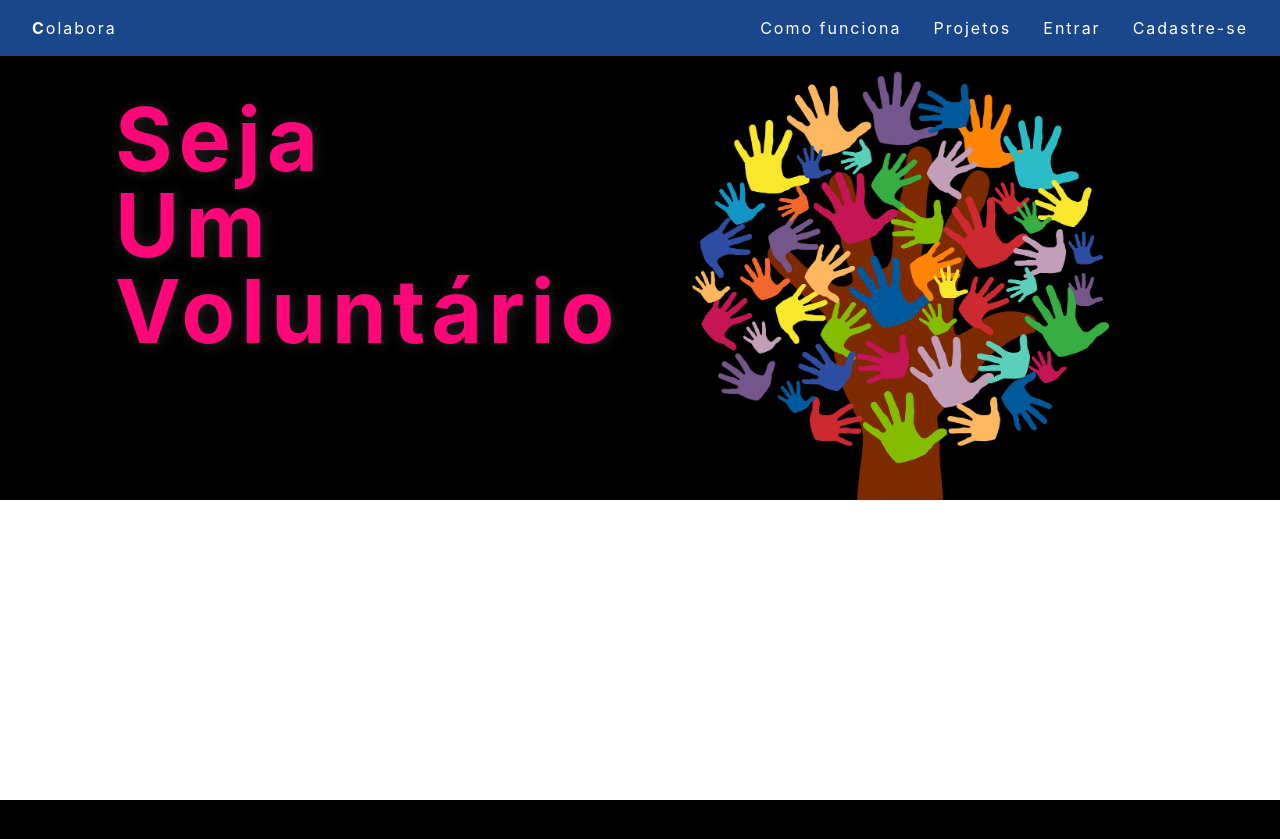
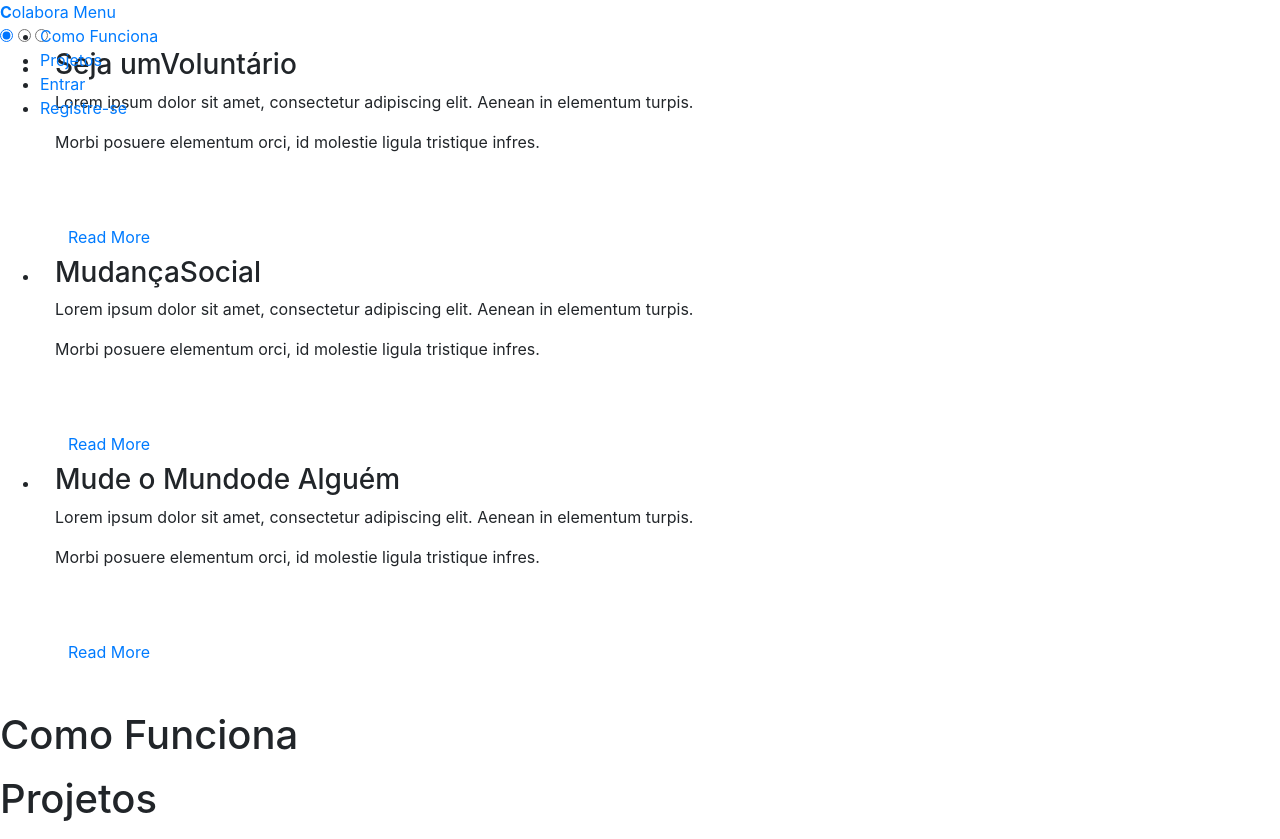
Before and after one commit to josiasveras/Colabora, a PHP site: page /App/Views/index/index.phtml in a window 1280 px wide. Before the commit the page ends 800 px from the top, so only its background shows below. Run offline with PHP 8.4, Linux system fonts and the light colour scheme; some libraries are stand-ins or nearby versions.

Commit message:
Add files via upload
alterações

```diff
--- a/colabora/App/Views/index/index.phtml
+++ b/colabora/App/Views/index/index.phtml
@@ -2,45 +2,85 @@
 <html>
 
 <head>
-    <title>Home Page</title>
   <meta charset="utf-8">
-    <meta name="viewport" content="width=device-width, initial-scale=1">
-    <link href="css/bootstrap.min.css" rel="stylesheet" type="text/css">
-    <link href="css/style.css" rel='stylesheet' type='text/css' media="all">
-
+  <title>Home</title>
+  <meta name="viewport" content="width=device-width,initial-scale=1">
+  <link rel="stylesheet" href="css/bootstrap.min.css">
+  <link href="css/css_slider.css" type="text/css" rel="stylesheet">
+  <link rel="stylesheet" href="css/styles.css">
+  <script src="js/responsive-nav.js"></script>
 </head>
 
 <body>
-    <div class="main-top w3-opacity-max">
-        <!-- Navbar (sit on top) -->
-        <div class="w3-top">
-            <div class="w3-bar w3-white w3-wide w3-padding w3-card">
-                <a href="index.html" class="w3-bar-item w3-button"><b>C</b>olabora</a>
-                <!-- Float links to the right. Hide them on small screens -->
-                <div class="w3-right w3-hide-small">
-                    <a href="#projects" class="w3-bar-item w3-button">Como funciona</a>
-                    <a href="#projects" class="w3-bar-item w3-button">Projetos</a>
-                    <a href="login.html" class="w3-bar-item w3-button">Entrar</a>
-                    <a href="cadastro.html" class="w3-bar-item w3-button">Cadastre-se</a>
+  <header>
+    <a href="#home" class="logo" data-scroll><b>C</b>olabora</a>
+    <nav class="nav-collapse">
+      <ul>
+        <li class="menu-item"><a href="#home" data-scroll>Como Funciona</a></li>
+        <li class="menu-item"><a href="#about" data-scroll>Projetos</a></li>
+        <li class="menu-item"><a href="login.html" data-scroll>Entrar</a></li>
+        <li class="menu-item"><a href="cadastro.html" data-scroll>Registre-se</a></li>
+
+      </ul>
+    </nav>
+  </header>
+
+  <!-- banner -->
+  <div class="banner_w3lspvt">
+    <div class="csslider infinity" id="slider1">
+      <input type="radio" name="slides" checked="checked" id="slides_1" />
+      <input type="radio" name="slides" id="slides_2" />
+      <input type="radio" name="slides" id="slides_3" />
+      <ul class="banner_slide_bg">
+        <li>
+          <div class="container-fluid">
+            <div class="w3ls_banner_txt">
+              <h3><span>Seja um</span>Voluntário</h3>
+              <p class="w3ls_pvt-title">Lorem ipsum dolor sit amet, consectetur adipiscing elit. Aenean in elementum
+                turpis.</p>
+              <p class="w3ls_pvt-title mt-2">Morbi posuere elementum orci, id molestie ligula tristique infres.</p>
+              <a href="about.html" class="btn button-style mt-sm-5 mt-4">Read More</a>
             </div>
           </div>
+        </li>
+        <li>
+          <div class="container-fluid">
+            <div class="w3ls_banner_txt">
+              <h3><span>Mudança</span>Social</h3>
+              <p class="w3ls_pvt-title">Lorem ipsum dolor sit amet, consectetur adipiscing elit. Aenean in elementum
+                turpis.</p>
+              <p class="w3ls_pvt-title mt-2">Morbi posuere elementum orci, id molestie ligula tristique infres.</p>
+              <a href="about.html" class="btn button-style mt-sm-5 mt-4">Read More</a>
             </div>
-
-        <!-- banner -->
-        <div class="main-banner">
-            <div class="container">
-                <div class="style-banner ">
-                    <h4 class="mb-2">Seja</h4>
-                    <h4 class="mb-2">Um</h4>
-                    <h4 class="">Voluntário</h4>
-
+          </div>
+        </li>
+        <li>
+          <div class="container-fluid">
+            <div class="w3ls_banner_txt">
+              <h3><span>Mude o Mundo</span>de Alguém</h3>
+              <p class="w3ls_pvt-title">Lorem ipsum dolor sit amet, consectetur adipiscing elit. Aenean in elementum
+                turpis.</p>
+              <p class="w3ls_pvt-title mt-2">Morbi posuere elementum orci, id molestie ligula tristique infres.</p>
+              <a href="about.html" class="btn button-style mt-sm-5 mt-4">Read More</a>
+            </div>
+          </div>
+        </li>
+      </ul>
+      <div class="navigation">
+        <div>
+          <label for="slides_1"></label>
+          <label for="slides_2"></label>
+          <label for="slides_3"></label>
         </div>
       </div>
     </div>
   </div>
   <!-- //banner -->
+  </div>
+  <!-- //main banner -->
 
-    <div>
+  <section class="conteudo" id="home">
+    <h1>Como Funciona</h1>
     <p></p>
     <p></p>
     <p></p>
@@ -49,12 +89,36 @@
     <p></p>
     <p></p>
     <p></p>
-    </div>
+    <p></p>
+    <p></p>
+    <p></p>
 
 
+  </section>
+
+  <section class="conteudo" id="about">
+    <h1>Projetos</h1>
+    <p></p>
+    <p></p>
+    <p></p>
+    <p></p>
+    <p></p>
+    <p></p>
+    <p></p>
+    <p></p>
+    <p></p>
+    <p></p>
+    <p></p>
+  </section>
+
+
+
+
+
+  <script src="js/fastclick.js"></script>
+  <script src="js/scroll.js"></script>
+  <script src="js/fixed-responsive-nav.js"></script>
   <script src="js/bootstrap.js"></script>
-    <script src="js/jquery-3.1.0.js"></script>
-
 </body>
 
 </html>
```
Also changed, not shown: colabora/App/Views/index/cadastro.phtml (+18 -15 lines), colabora/App/Views/index/idiomas.phtml (+24 -14 lines), colabora/App/Views/index/login.phtml (+17 -16 lines), colabora/App/Views/index/perfil_Complementar.phtml (added, +19 -0 lines). Lines whose indentation alone changed are shown as unchanged.
